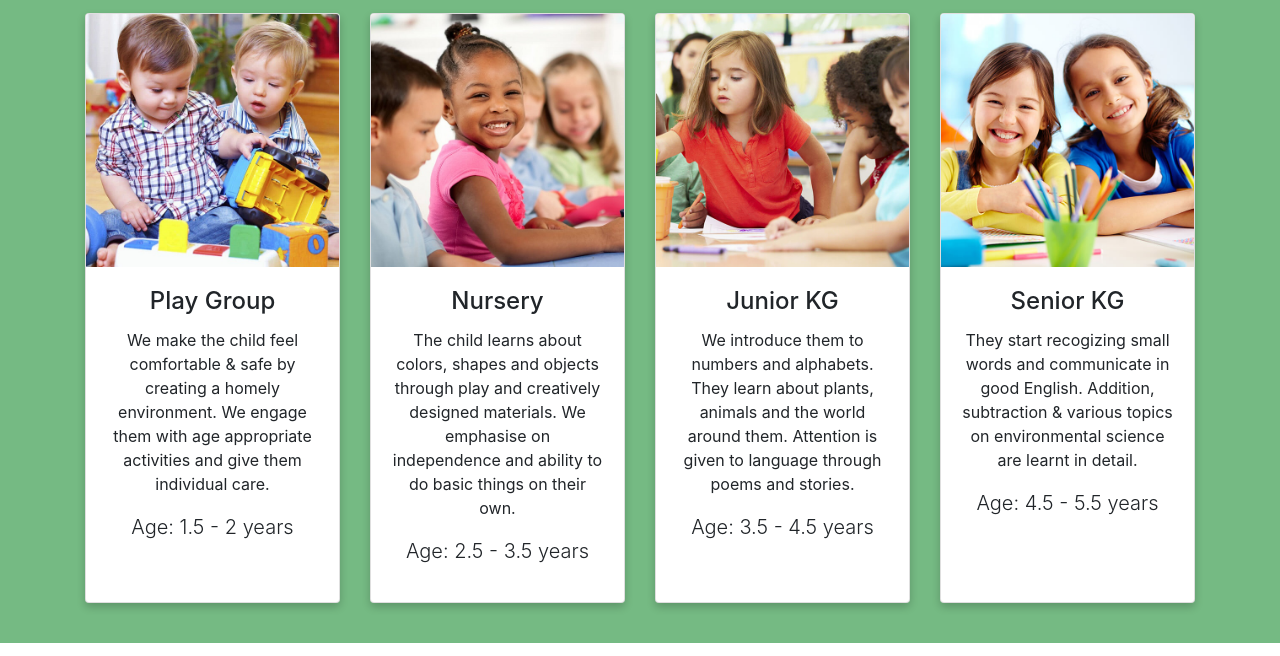
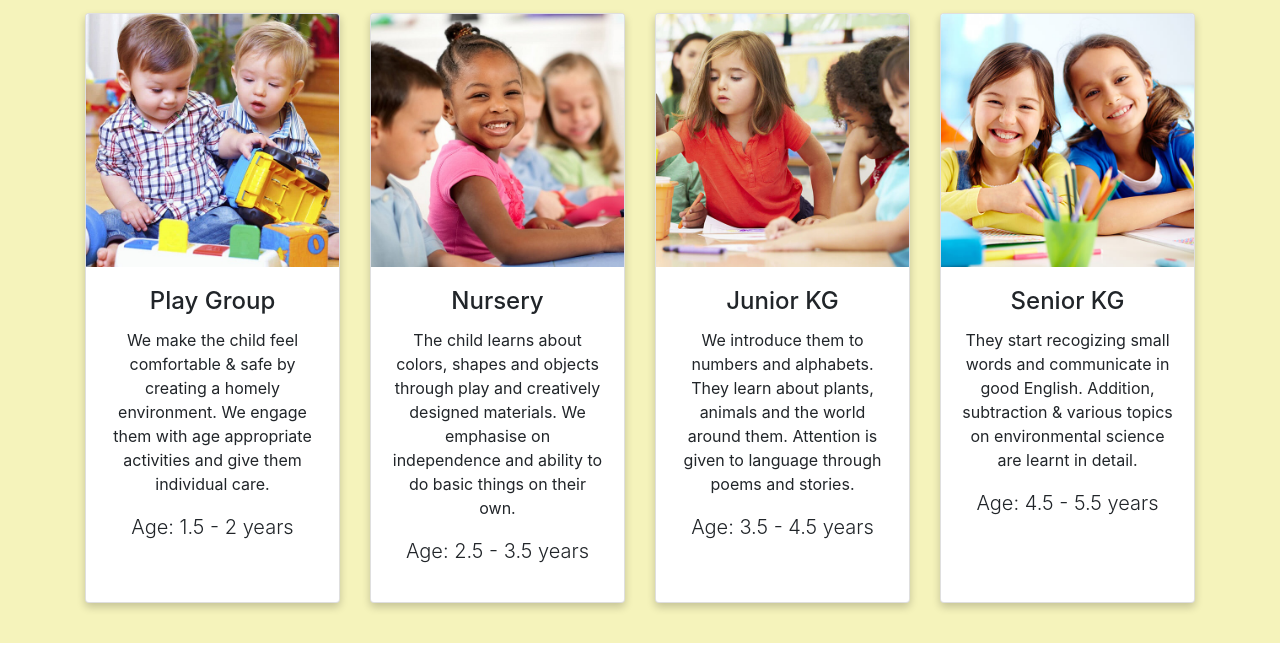
Before and after one commit to mufeedz/littlefeathers.in, a website with bundled scripts: page index.html in a window 1280 px wide. Shown: the part 739-1395 px from the top of the page. Built offline with nearby package versions, Linux system fonts and the light colour scheme.

Commit message:
reverted bg color for programs section

```diff
--- a/index.html
+++ b/index.html
@@ -115,14 +115,13 @@
       </div>
     </header>
 
-    <!-- Page Content -->
-    <section id="preschool" style="background:#75BA83;">
+    <!-- Preschool Programs -->
+    <section id="preschool" style="background:#F5F3BB;">
         <div class="container">
             <h2>Our Preschool Programs</h2>
             <p>The preschool programs at Little Feathers are designed to provide the best of both worlds from MacMillan and Montessori. We introduce children to various concepts through multi-sensorial approach and activity-based learning. Our curriculum covers key content areas of early childhood including phonological awareness, numeracy, general awareness, art and craft, rhymes, stories, handwriting and more. We ensure holistic development of the child.</p>
-            <!-- Page Features -->
+            <!-- Class Details -->
             <div class="row text-center">
-
                 <div class="col-lg-3 col-md-6 mb-4">
                     <div class="card">
                         <img class="card-img-top" src="img/programs/play-group.jpg" alt="Play Group preschool program">
@@ -133,7 +132,6 @@
                         </div>
                     </div>
                 </div>
-
                 <div class="col-lg-3 col-md-6 mb-4">
                     <div class="card">
                         <img class="card-img-top" src="img/programs/nursery.jpg" alt="Nursery preschool program">
@@ -144,7 +142,6 @@
                         </div>
                     </div>
                 </div>
-
                 <div class="col-lg-3 col-md-6 mb-4">
                     <div class="card">
                         <img class="card-img-top" src="img/programs/junior-kg.jpg" alt="Junior KG preschool program">
@@ -155,7 +152,6 @@
                         </div>
                     </div>
                 </div>
-
                 <div class="col-lg-3 col-md-6 mb-4">
                     <div class="card">
                         <img class="card-img-top" src="img/programs/senior-kg.jpg" alt="Senior KG preschool program">
@@ -166,10 +162,8 @@
                         </div>
                     </div>
                 </div>
-
             </div>
             <!-- /.row -->
-
         </div>
         <!-- /.container -->
     </section>
```
